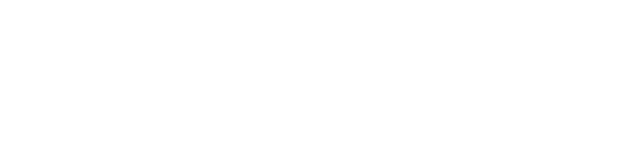
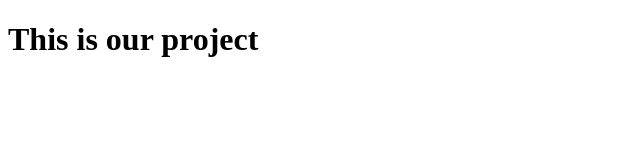
Before and after one commit to fr4nzp/ART-109-project-1, a plain HTML site: page index.html in a window 1280 px wide. Shown: the whole page, without its empty margins (0-640 px from the left). Drawn offline with Linux system fonts and the light colour scheme.

Commit message:
changed text

```diff
--- a/index.html
+++ b/index.html
@@ -6,6 +6,7 @@
     <title>Document</title>
 </head>
 <body>
+    <h1>This is our project</h1>
 
 </body>
 </html>
```
